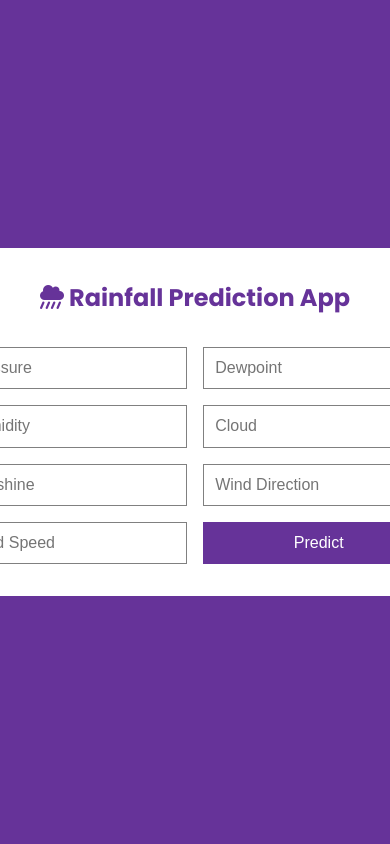
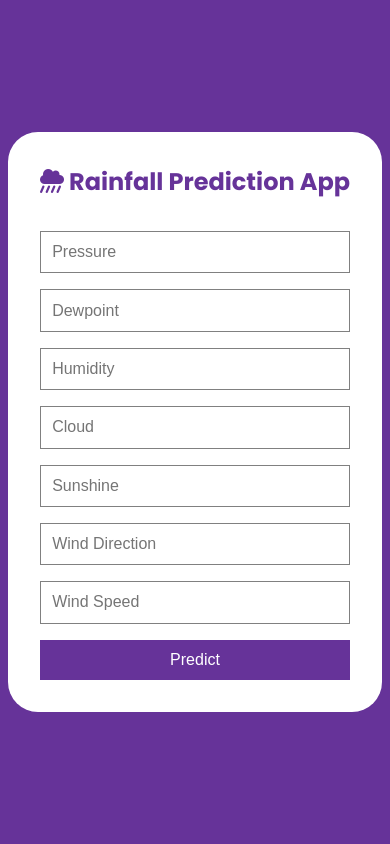
Before and after one commit to razaqonweb/rainfall-prediction-frontend, a Flask app: page / in a window 390 px wide; the page is wider, and only the part inside the window is pictured. Run offline with Flask 3, Linux system fonts and the light colour scheme.

Commit message:
Fix layout issues by ensuring horizontal overflow is hidden and adding responsive styles for input container

```diff
--- a/static/styles.css
+++ b/static/styles.css
@@ -18,6 +18,7 @@
   align-items: center;
   gap: 1rem;
   height: 100vh;
+  overflow-x: hidden;
 }
 
 main h2 {
@@ -78,3 +79,9 @@
   background-color: rgb(229, 74, 74);
   color: white;
 }
+
+@media (max-width: 768px) {
+  .input-container {
+    grid-template-columns: 1fr;
+  }
+}
```
